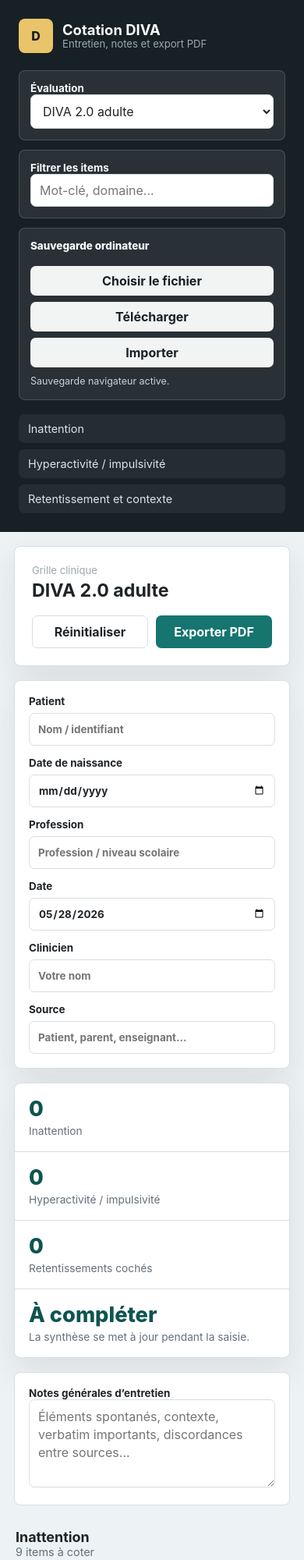
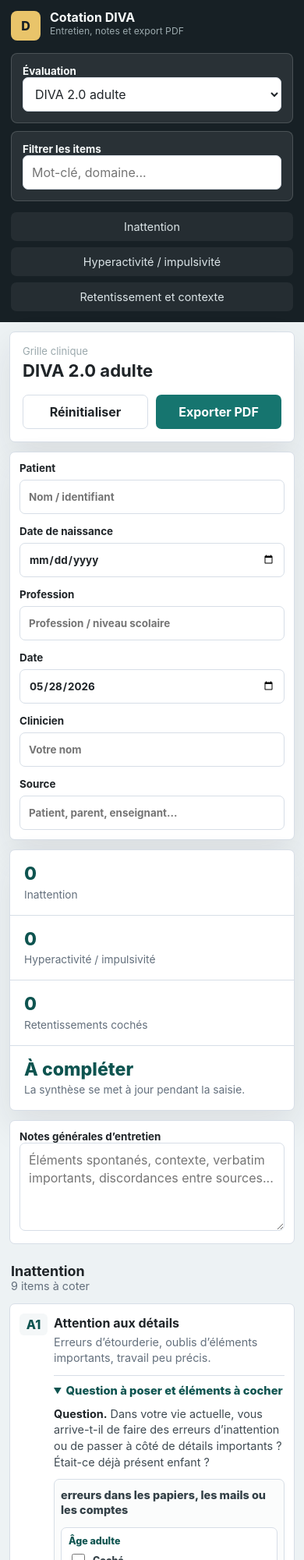
Before and after one commit to cschmidtdhonneur/cotation-diva, a plain HTML site: page index.html in a window 390 px wide. Shown: the top 2000 px of the page at 78% size. Drawn offline with Linux system fonts and the light colour scheme.

Commit message:
Add files via upload

```diff
--- a/app.js
+++ b/app.js
@@ -505,7 +505,7 @@ function renderEvidenceRow(itemId, example, index, periods) {
       ${periods.map(period => {
         const evidence = getEvidence(itemId, index, period.id);
         return `
-          <div class="evidence-period">
+          <div class="evidence-period" data-period-label="${escapeHtml(period.label)}">
             <label class="mini-check">
               <input type="checkbox" data-evidence-item="${itemId}" data-evidence-index="${index}" data-evidence-period="${period.id}" ${evidence.checked ? "checked" : ""}>
               <span>Coché</span>
--- a/styles.css
+++ b/styles.css
@@ -305,8 +305,8 @@ button {
 .item-card {
   padding: 16px;
   display: grid;
-  grid-template-columns: minmax(210px, 1fr) minmax(260px, 1.25fr);
-  gap: 16px;
+  grid-template-columns: 1fr;
+  gap: 14px;
 }
 
 .item-title {
@@ -433,17 +433,23 @@ button {
 .response-grid {
   display: grid;
   gap: 12px;
+  padding-top: 14px;
+  border-top: 1px solid var(--line);
 }
 
 .response-row {
   display: grid;
-  grid-template-columns: 145px 150px minmax(180px, 1fr);
+  grid-template-columns: 150px 170px minmax(220px, 1fr);
   gap: 10px;
   align-items: start;
+  padding: 10px;
+  border: 1px solid var(--line);
+  border-radius: 7px;
+  background: #fbfcfc;
 }
 
 .response-label {
-  padding-top: 9px;
+  padding-top: 10px;
   font-weight: 750;
   font-size: 0.88rem;
 }
@@ -510,6 +516,28 @@ button {
   .sidebar {
     position: static;
     height: auto;
+    padding: 18px;
+  }
+
+  .brand {
+    margin-bottom: 16px;
+  }
+
+  .sidebar .panel.compact {
+    margin-bottom: 10px;
+  }
+
+  .save-panel {
+    display: none;
+  }
+
+  .section-nav {
+    grid-template-columns: repeat(3, minmax(0, 1fr));
+    margin-top: 14px;
+  }
+
+  .section-nav a {
+    text-align: center;
   }
 
   .workspace {
@@ -523,6 +551,18 @@ button {
   .evidence-row,
   .response-row {
     grid-template-columns: 1fr;
+  }
+
+  .patient-strip {
+    grid-template-columns: repeat(2, minmax(0, 1fr));
+  }
+
+  .summary-band {
+    grid-template-columns: repeat(2, minmax(0, 1fr));
+  }
+
+  .summary-band article:nth-child(2n) {
+    border-right: 0;
   }
 
   .topbar {
@@ -539,12 +579,145 @@ button {
   }
 
   .summary-band article {
-    border-right: 0;
+    border-right: 1px solid var(--line);
     border-bottom: 1px solid var(--line);
   }
 
   .summary-band article:last-child {
     border-bottom: 0;
+  }
+
+  .evidence-head {
+    display: none;
+  }
+
+  .evidence-row {
+    gap: 12px;
+  }
+
+  .evidence-label {
+    font-size: 0.92rem;
+    font-weight: 800;
+  }
+
+  .evidence-period {
+    padding: 9px;
+    border: 1px solid var(--line);
+    border-radius: 7px;
+    background: #fff;
+  }
+
+  .evidence-period::before {
+    content: attr(data-period-label);
+    color: var(--accent-dark);
+    font-size: 0.78rem;
+    font-weight: 850;
+  }
+}
+
+@media (max-width: 640px) {
+  .sidebar {
+    padding: 14px;
+  }
+
+  .brand {
+    align-items: flex-start;
+  }
+
+  .mark {
+    width: 38px;
+    height: 38px;
+  }
+
+  .brand h1 {
+    font-size: 1rem;
+  }
+
+  .brand p {
+    font-size: 0.76rem;
+  }
+
+  .section-nav {
+    grid-template-columns: 1fr;
+  }
+
+  .workspace {
+    padding: 12px;
+    gap: 12px;
+  }
+
+  .topbar,
+  .patient-strip,
+  .summary-band,
+  .notes-panel,
+  .item-card {
+    border-radius: 7px;
+  }
+
+  .topbar {
+    padding: 16px;
+  }
+
+  .topbar h2 {
+    font-size: 1.38rem;
+  }
+
+  .patient-strip,
+  .summary-band {
+    grid-template-columns: 1fr;
+  }
+
+  .patient-strip,
+  .notes-panel,
+  .item-card {
+    padding: 12px;
+  }
+
+  .summary-band article {
+    border-right: 0;
+  }
+
+  .summary-band span {
+    font-size: 1.45rem;
+  }
+
+  .item-title {
+    gap: 8px;
+  }
+
+  .item-code {
+    min-width: 36px;
+    height: 28px;
+  }
+
+  .guidance summary {
+    font-size: 0.92rem;
+    line-height: 1.3;
+  }
+
+  .guidance-body p,
+  .evidence-label,
+  .item-title p {
+    font-size: 0.9rem;
+  }
+
+  .response-row {
+    padding: 9px;
+  }
+
+  .response-label {
+    padding-top: 0;
+  }
+
+  .segmented {
+    grid-template-columns: repeat(3, minmax(0, 1fr));
+  }
+
+  button,
+  input,
+  select,
+  textarea {
+    min-height: 44px;
   }
 }
 
```
